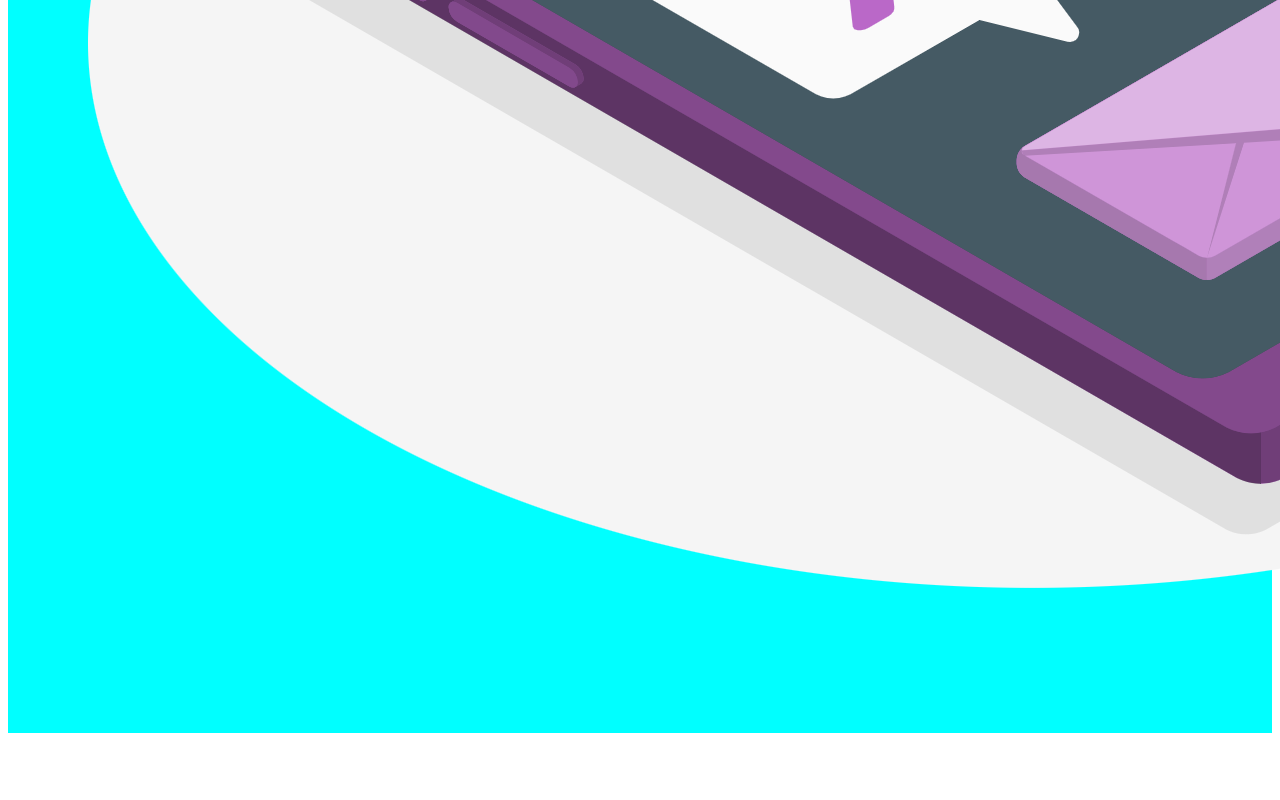
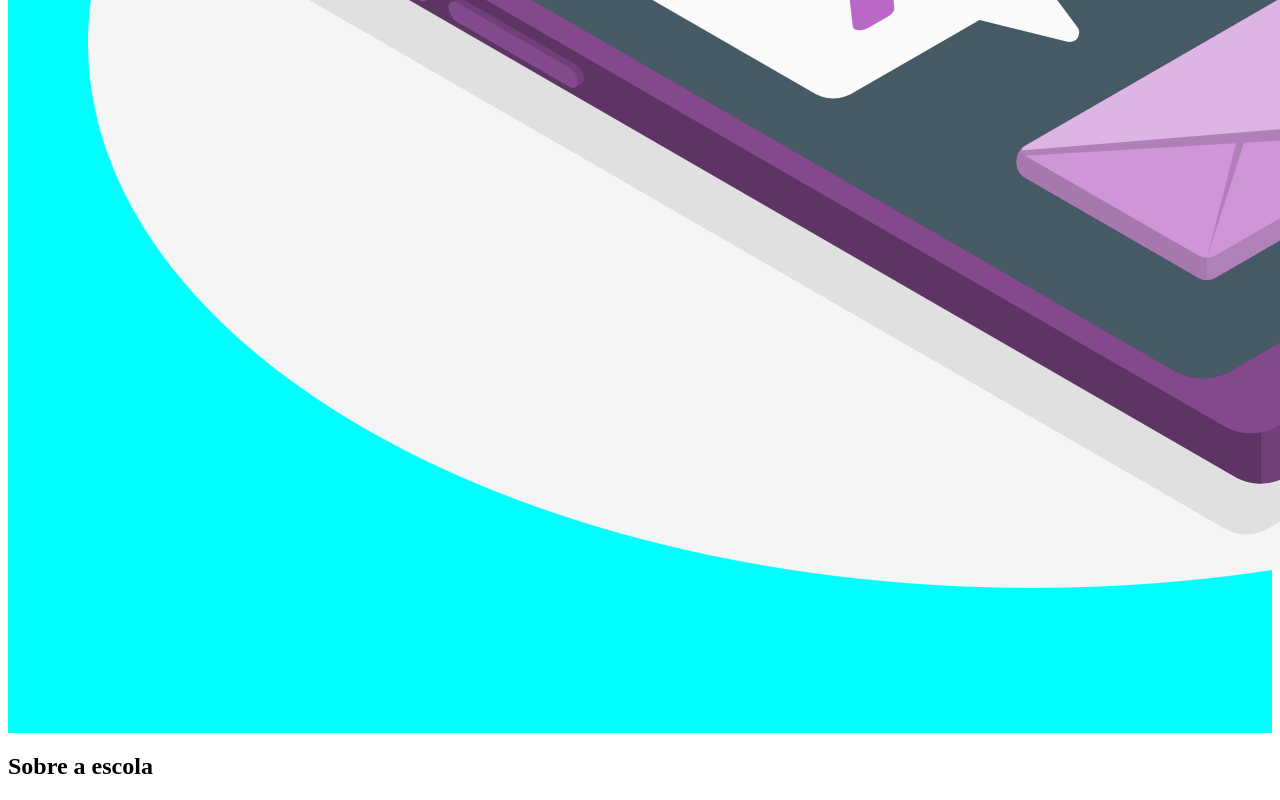
Before and after one commit to profajessica12/siteescola3, a plain HTML site: page index.html in a window 1280 px wide. Shown: the part 1323-2123 px from the top of the page. Before the commit the page ends 2064 px from the top, so only its background shows below. Drawn offline with Linux system fonts and the light colour scheme.

Commit message:
adicionando título

```diff
--- a/index.html
+++ b/index.html
@@ -14,5 +14,11 @@
     <li class="cabecalho-lista-item">estudante</li>
 </ul>
 </header>
+<section class="escola">
+    <div class="escola-div-conteudo">
+<h2 class="escola-titulo"> Sobre a escola</h2>
+    </div>
+
+</section>
 </body>
 </html>
```
